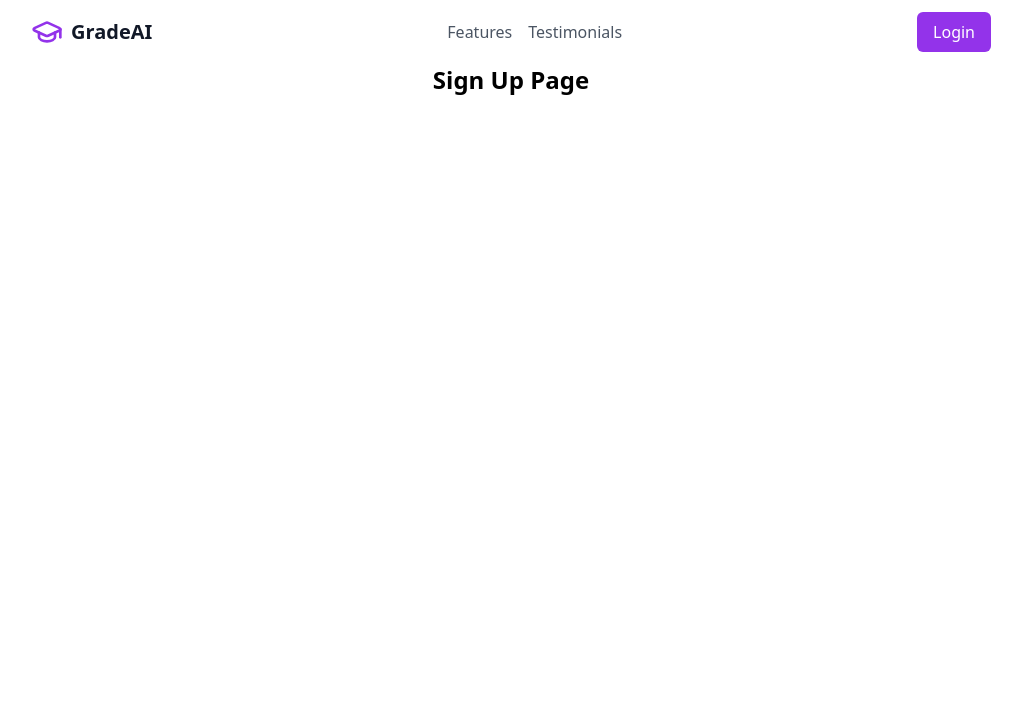
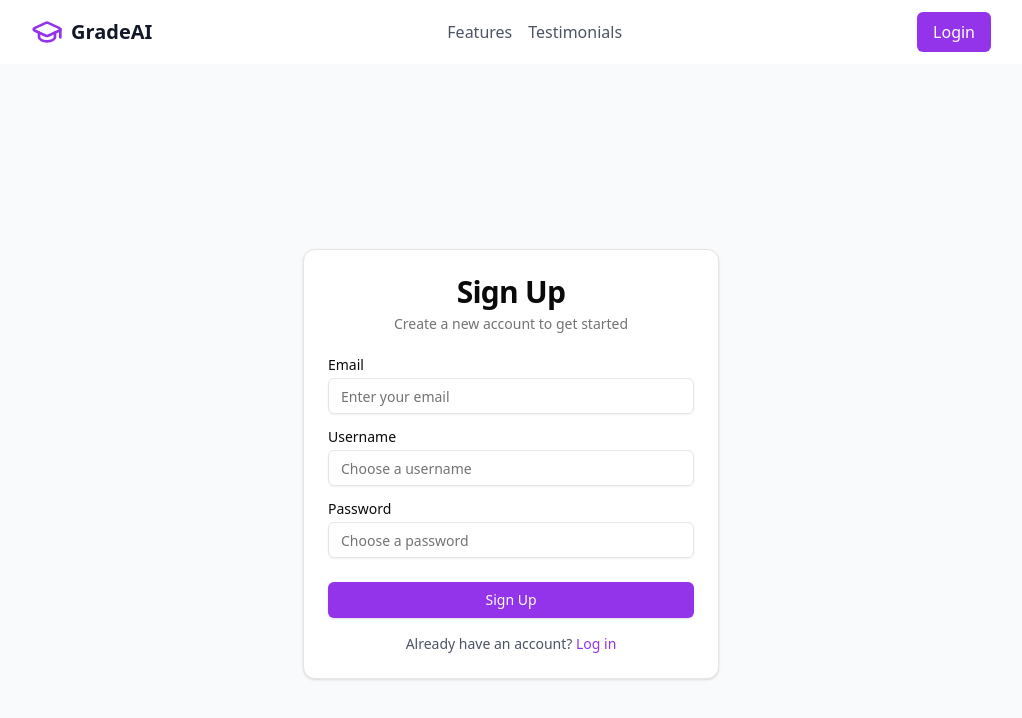
Before and after one commit to Prasad-D-Ware/aigrading-system, a Next.js app: page /signup in a window 1280 px wide. Shown: the top 718 px of the page, without its empty margins (129-1151 px from the left). Built offline with nearby package versions, Linux system fonts and the light colour scheme.

Commit message:
ft : login apis and frontend integrations

```diff
--- a/app/(auth)/login/page.tsx
+++ b/app/(auth)/login/page.tsx
@@ -1,8 +1,9 @@
+import Login from "@/components/auth/LoginIn";
 
- export default function Login() {
-  return (
-    <div className="font-bold flex justify-center text-2xl">
-       <div>Login Page</div>
-     </div>
-  );
+export default function LoginPage() {
+	return (
+		<>
+			<Login />
+		</>
+	);
 }
--- a/app/(auth)/signup/page.tsx
+++ b/app/(auth)/signup/page.tsx
@@ -1,8 +1,9 @@
+import Signup from "@/components/auth/SignUp";
 
- export default function Login() {
-  return (
-    <div className="font-bold flex justify-center text-2xl">
-       <div>Sign Up Page</div>
-     </div>
-  );
+export default function SignUpPage() {
+	return (
+		<>
+			<Signup />
+		</>
+	);
 }
--- /dev/null
+++ b/app/api/(auth)/login/route.ts
@@ -0,0 +1,51 @@
+import Teacher from "@/lib/models/teacher";
+import { NextResponse } from "next/server";
+import bcrypt from "bcrypt";
+import jwt from "jsonwebtoken";
+import connectDB from "@/lib/db";
+
+const JWT_SECRET = process.env.JWT_SECRET || "secret";
+
+export const POST = async (req: Request) => {
+	const { username, password } = await req.json();
+
+	try {
+		await connectDB();
+		const teacher = await Teacher.findOne({
+			username: username,
+		});
+
+		if (!teacher) {
+			return NextResponse.json({
+				msg: "Teacher not found!",
+			});
+		}
+
+		const isPasswordValid = await bcrypt.compare(password, teacher.password);
+
+		if (!isPasswordValid) {
+			return NextResponse.json({
+				msg: "Invalid Password",
+			});
+		}
+
+		const token = jwt.sign(
+			{
+				teacher_id: teacher.teacher_id,
+				email :teacher.email,
+				username: username,
+			},
+			JWT_SECRET
+		);
+
+		return NextResponse.json({
+			msg: "User logged in Successfully!",
+			token,
+		});
+	} catch (error: any) {
+		console.log("Error logging in : ", error.message);
+		return NextResponse.json({
+			error: error.message,
+		});
+	}
+};
--- /dev/null
+++ b/app/api/(auth)/signup/route.ts
@@ -0,0 +1,40 @@
+import { NextResponse } from "next/server";
+import bcrypt from "bcrypt";
+import connectDB from "@/lib/db";
+import Teacher from "@/lib/models/teacher";
+import { v4 as uuid4 } from "uuid";
+
+export const POST = async (req: Request) => {
+
+	const { email, username, password } = await req.json();
+
+	if(!email || !username || !password) {
+		return NextResponse.json({
+			msg : "No empty fields are allowed"
+		},{status : 401})
+	}
+
+	try {
+		const id = uuid4();
+
+		const hashedPassword = await bcrypt.hash(password, 10);
+
+		await connectDB();
+
+		await Teacher.create({
+			teacher_id: id,
+			email : email,
+			username,
+			password: hashedPassword,
+		});
+
+		return NextResponse.json({
+			msg: "Teacher Created Successfully!",
+		},{status : 200});
+	} catch (error: any) {
+		console.log("Error while signing up : ", error.message);
+		return NextResponse.json({
+			error: error.message,
+		},{status : 500});
+	}
+};
--- /dev/null
+++ b/components/auth/LoginIn.tsx
@@ -0,0 +1,103 @@
+
+'use client'
+
+import { useState } from 'react'
+import { useRouter } from 'next/navigation'
+import Link from 'next/link'
+import { motion } from 'framer-motion'
+import { Button } from "@/components/ui/button"
+import { Input } from "@/components/ui/input"
+import { Label } from "@/components/ui/label"
+import { Card, CardHeader, CardTitle, CardDescription, CardContent, CardFooter } from "@/components/ui/card"
+import { toast } from 'sonner'
+
+export default function Login() {
+  const [username, setUsername] = useState('')
+  const [password, setPassword] = useState('')
+  const router = useRouter()
+
+  const handleSubmit = async (e: React.FormEvent) => {
+    e.preventDefault()
+    // Here you would typically handle the login logic
+    // console.log('Login attempt', { username, password })
+
+    const response: any = await fetch("/api/login", {
+			method: "POST",
+			headers: {
+				"Content-Type": "application/json",
+			},
+			body: JSON.stringify({ username, password }),
+		});
+
+    const { token, msg } = await response.json();
+
+    localStorage.setItem("token" , token);
+    localStorage.setItem("username" , username);
+    toast(msg);
+
+
+    router.push('/projects')
+  }
+
+  return (
+    <div className="flex items-center justify-center min-h-screen bg-gray-50">
+      <div className="w-full max-w-md px-4 py-8">
+        <motion.div
+          initial={{ opacity: 0, y: 20 }}
+          animate={{ opacity: 1, y: 0 }}
+          transition={{ duration: 0.5 }}
+        >
+          <Card className="w-full">
+            <CardHeader className="space-y-1">
+              <CardTitle className="text-3xl font-bold text-center">Login</CardTitle>
+              <CardDescription className="text-center">
+                Enter your credentials to access your account
+              </CardDescription>
+            </CardHeader>
+            <CardContent>
+              <form onSubmit={handleSubmit}>
+                <div className="grid w-full items-center gap-4">
+                  <div className="flex flex-col space-y-1.5">
+                    <Label htmlFor="username">Username</Label>
+                    <Input
+                      id="username"
+                      placeholder="Enter your username"
+                      value={username}
+                      onChange={(e) => setUsername(e.target.value)}
+                      required
+                    />
+                  </div>
+                  <div className="flex flex-col space-y-1.5">
+                    <Label htmlFor="password">Password</Label>
+                    <Input
+                      id="password"
+                      type="password"
+                      placeholder="Enter your password"
+                      value={password}
+                      onChange={(e) => setPassword(e.target.value)}
+                      required
+                    />
+                  </div>
+                </div>
+              </form>
+            </CardContent>
+            <CardFooter className="flex flex-col">
+              <Button
+                className="w-full bg-purple-600 text-white hover:bg-purple-600/90"
+                onClick={handleSubmit}
+              >
+                Login
+              </Button>
+              <p className="mt-4 text-sm text-center text-gray-600">
+                Don't have an account?{' '}
+                <Link href="/signup" className="text-purple-600 hover:underline">
+                  Sign up
+                </Link>
+              </p>
+            </CardFooter>
+          </Card>
+        </motion.div>
+      </div>
+    </div>
+  )
+}
--- /dev/null
+++ b/components/auth/SignUp.tsx
@@ -0,0 +1,123 @@
+
+"use client";
+
+import { useState } from "react";
+import { useRouter } from "next/navigation";
+import Link from "next/link";
+import { motion } from "framer-motion";
+import { Button } from "@/components/ui/button";
+import { Input } from "@/components/ui/input";
+import { Label } from "@/components/ui/label";
+import {
+	Card,
+	CardHeader,
+	CardTitle,
+	CardDescription,
+	CardContent,
+	CardFooter,
+} from "@/components/ui/card";
+import { toast } from "sonner";
+
+export default function Signup() {
+	const [email, setEmail] = useState("");
+	const [username, setUsername] = useState("");
+	const [password, setPassword] = useState("");
+	const router = useRouter();
+
+	const handleSubmit = async (e: React.FormEvent) => {
+		e.preventDefault();
+		// Here you would typically handle the signup logic
+		// console.log("Signup attempt", { email, username, password });
+
+		const response = await fetch("/api/signup", {
+			method: "POST",
+			headers: {
+				"Content-Type": "application/json",
+			},
+			body: JSON.stringify({ email, username, password }),
+		});
+
+
+    const { msg } = await  response.json();
+
+    console.log(msg);
+	toast(msg);
+		// For demo purposes, we'll just redirect to a dashboard
+		router.push('/login')
+	};
+
+	return (
+		<div className="flex items-center justify-center min-h-screen bg-gray-50">
+			<div className="w-full max-w-md px-4 py-8">
+				<motion.div
+					initial={{ opacity: 0, y: 20 }}
+					animate={{ opacity: 1, y: 0 }}
+					transition={{ duration: 0.5 }}
+				>
+					<Card className="w-full">
+						<CardHeader className="space-y-1">
+							<CardTitle className="text-3xl font-bold text-center">
+								Sign Up
+							</CardTitle>
+							<CardDescription className="text-center">
+								Create a new account to get started
+							</CardDescription>
+						</CardHeader>
+						<CardContent>
+							<form onSubmit={handleSubmit}>
+								<div className="grid w-full items-center gap-4">
+									<div className="flex flex-col space-y-1.5">
+										<Label htmlFor="email">Email</Label>
+										<Input
+											id="email"
+											type="email"
+											placeholder="Enter your email"
+											value={email}
+											onChange={(e) => setEmail(e.target.value)}
+											required
+										/>
+									</div>
+									<div className="flex flex-col space-y-1.5">
+										<Label htmlFor="username">Username</Label>
+										<Input
+											id="username"
+											placeholder="Choose a username"
+											value={username}
+											onChange={(e) => setUsername(e.target.value)}
+											required
+										/>
+									</div>
+									<div className="flex flex-col space-y-1.5">
+										<Label htmlFor="password">Password</Label>
+										<Input
+											id="password"
+											type="password"
+											placeholder="Choose a password"
+											value={password}
+											onChange={(e) => setPassword(e.target.value)}
+											required
+										/>
+									</div>
+								</div>
+							</form>
+						</CardContent>
+						<CardFooter className="flex flex-col">
+							<Button
+								className="w-full bg-purple-600 text-white hover:bg-purple-600/90"
+								onClick={handleSubmit}
+							>
+								Sign Up
+							</Button>
+							<p className="mt-4 text-sm text-center text-gray-600">
+								Already have an account?{" "}
+								<Link href="/login" className="text-purple-600 hover:underline">
+									Log in
+								</Link>
+							</p>
+						</CardFooter>
+					</Card>
+				</motion.div>
+			</div>
+		</div>
+	);
+}
```
